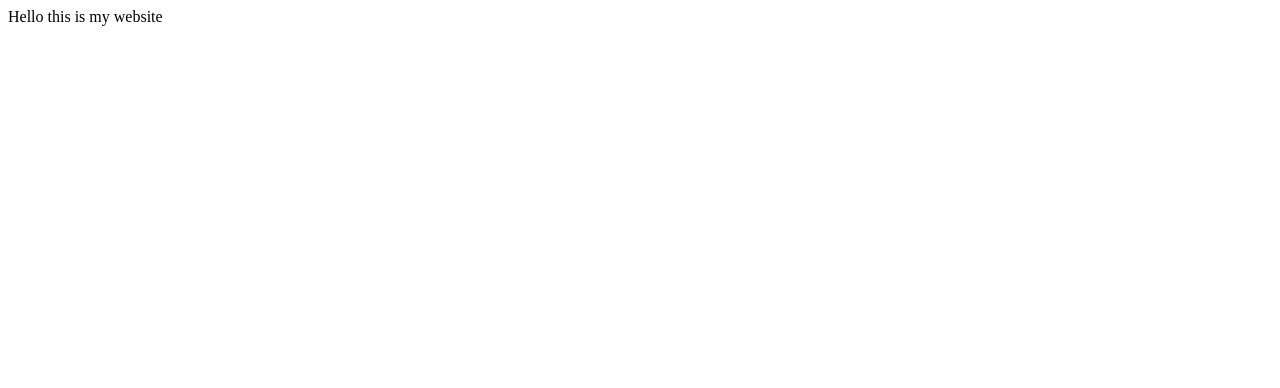
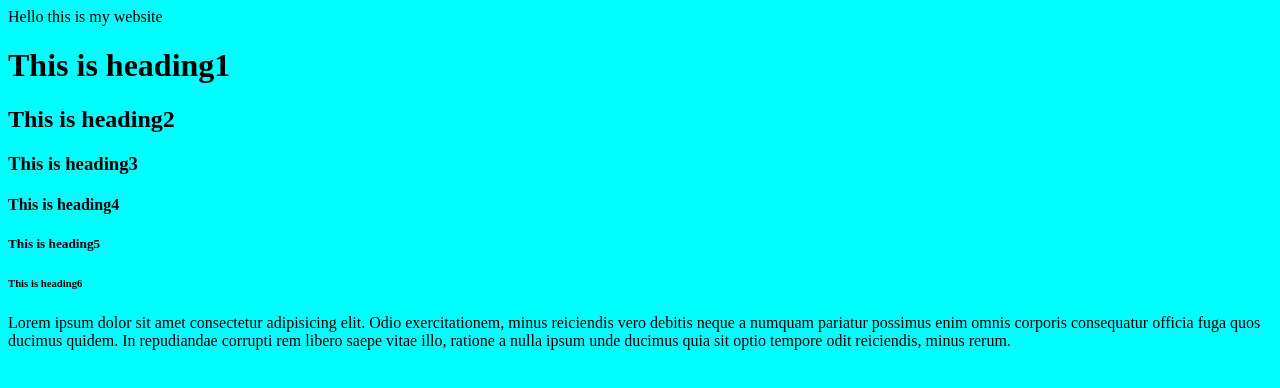
Before and after one commit to satyawo2/myportfolio, a plain HTML site: page index.html in a window 1280 px wide. Drawn offline with Linux system fonts and the light colour scheme.

Commit message:
changed website

```diff
--- a/index.html
+++ b/index.html
@@ -1 +1,18 @@
  Hello this is my website
+ <!DOCTYPE html>
+ <html lang="en">
+ <head>
+    <meta charset="UTF-8">
+    <meta name="viewport" content="width=device-width, initial-scale=1.0">
+    <title>Document</title>
+ </head>
+ <body style="background-color: aqua;">
+    <h1>This is heading1</h1>
+    <h2>This is heading2</h2>
+    <h3>This is heading3</h3>
+    <h4>This is heading4</h4>
+    <h5>This is heading5</h5>
+    <h6>This is heading6</h6>
+    <p>Lorem ipsum dolor sit amet consectetur adipisicing elit. Odio exercitationem, minus reiciendis vero debitis neque a numquam pariatur possimus enim omnis corporis consequatur officia fuga quos ducimus quidem. In repudiandae corrupti rem libero saepe vitae illo, ratione a nulla ipsum unde ducimus quia sit optio tempore odit reiciendis, minus rerum.</p>
+ </body>
+ </html>
```
